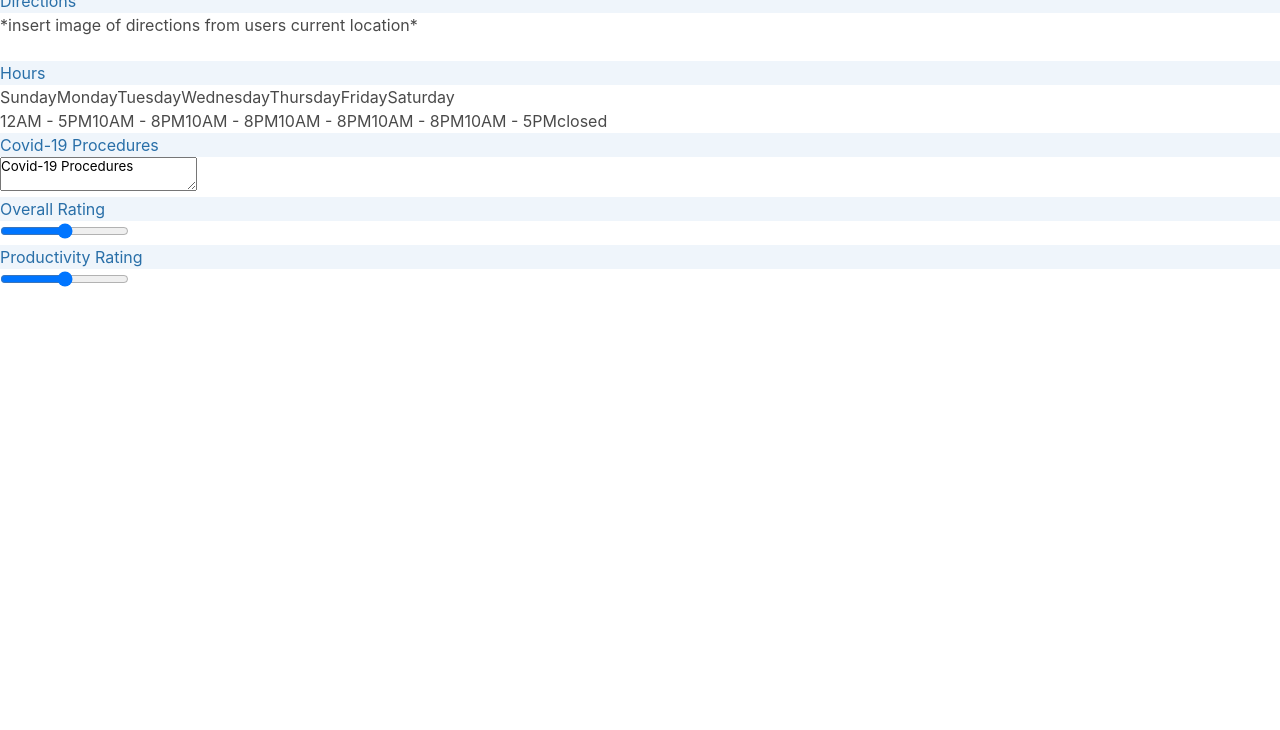
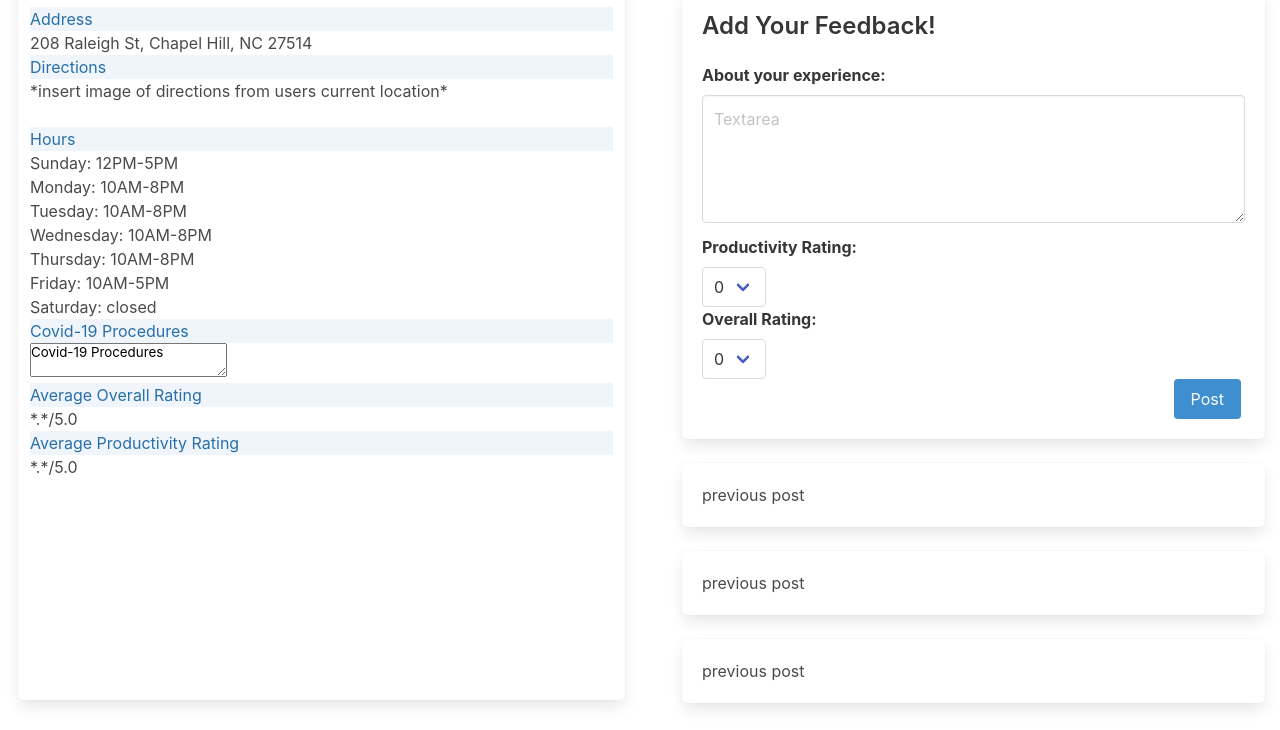
Before and after one commit to chelene3/426FinalProject, a website: page mock_location_page.html in a window 1280 px wide. Shown: the part 337-1067 px from the top of the page. Before the commit the page ends 800 px from the top, so only its background shows below. Drawn offline with nearby package versions, Linux system fonts and the light colour scheme.

Commit message:
refined specific place page

```diff
--- a/mock_location_page.html
+++ b/mock_location_page.html
@@ -1,5 +1,6 @@
 <!DOCTYPE html>
 <html lang="en">
+
 <head>
     <meta charset="UTF-8">
     <meta name="viewport" content="width=device-width, initial-scale=1.0">
@@ -8,47 +9,93 @@
     <meta name="viewport" content="width=device-width, initial-scale=1.0">
     <title>Mock Location Page</title>
 </head>
+
 <body>
     <div>
-        <a href="index.html"><img id="small_logo" src="https://lh3.googleusercontent.com/XvE-Xpqbz2VeJjpnCQgsn_cA3v1ZXJKual7Z0XlWef4YOTK0C4DkgeWlMozuPs7ZUxCW1Clit7PhtM6fCo1LIe3c-u-Jt4p-POL0535mzdb_dOwr5-GoISDlRlmZIjGf7miHBv9nhv8=w2400"/></a>
+        <a href="index.html"><img id="small_logo"
+                src="https://lh3.googleusercontent.com/XvE-Xpqbz2VeJjpnCQgsn_cA3v1ZXJKual7Z0XlWef4YOTK0C4DkgeWlMozuPs7ZUxCW1Clit7PhtM6fCo1LIe3c-u-Jt4p-POL0535mzdb_dOwr5-GoISDlRlmZIjGf7miHBv9nhv8=w2400" /></a>
     </div>
     <section class="section has-background-info">
         <div class="content has-text-centered">
             <h1 class="has-text-info-light title-is-1">Davis Library</h1>
         </div>
     </section>
-    <p>This is the rough format for the pages that will appear when users click on a particular study location.</p>
+    <div class="columns">
+        <div class="column box" id="about">
+            <h1 class="title is-3" id="aboutspot">About this Study Spot</h1>
             <h2 class="has-background-info-light has-text-info-dark">Address</h2>
             <p>208 Raleigh St, Chapel Hill, NC 27514</p>
             <h2 class="has-background-info-light has-text-info-dark">Directions</h2>
             <p>*insert image of directions from users current location*</p>
-    <img >
+            <img>
             <h2 class="has-background-info-light has-text-info-dark">Hours</h2>
-    <table>
-        <thead>
-            <tr>Sunday</tr>
-            <tr>Monday</tr>
-            <tr>Tuesday</tr>
-            <tr>Wednesday</tr>
-            <tr>Thursday</tr>
-            <tr>Friday</tr>
-            <tr>Saturday</tr>
-        </thead>
-        <tbody>
-            <td>12AM - 5PM</td>
-            <td>10AM - 8PM</td>
-            <td>10AM - 8PM</td>
-            <td>10AM - 8PM</td>
-            <td>10AM - 8PM</td>
-            <td>10AM - 5PM</td>
-            <td>closed</td>
-        </tbody>
-    </table>
+            <ul>
+                <li>Sunday:  12PM-5PM</li>
+                <li>Monday:  10AM-8PM</li>
+                <li>Tuesday:  10AM-8PM</li>
+                <li>Wednesday:  10AM-8PM</li>
+                <li>Thursday:  10AM-8PM</li>
+                <li>Friday:  10AM-5PM</li>
+                <li>Saturday:  closed</li>
+            </ul>
             <h2 class="has-background-info-light has-text-info-dark">Covid-19 Procedures</h2>
             <textarea>Covid-19 Procedures</textarea>
-    <h2 class="has-background-info-light has-text-info-dark">Overall Rating</h2>
-    <input type="range" id="rating" name="rating" min=1 max=5>
-    <h2 class="has-background-info-light has-text-info-dark">Productivity Rating</h2>
-    <input type="range" id="productivity" name="productivity" min=1 max=5>
+            <h2 class="has-background-info-light has-text-info-dark">Average Overall Rating</h2>
+            <p>*.*/5.0</p>
+            <h2 class="has-background-info-light has-text-info-dark">Average Productivity Rating</h2>
+            <p>*.*/5.0</p>
+        </div>
+        <div class="column" id="feed">
+            <h1 class="title is-3" id="aboutspot">Activity Feed</h1>
+            <div class="box form">
+                <h4 class="title is-4">Add Your Feedback!</h4>
+                <div class="field">
+                    <label class="label">About your experience:</label>
+                    <div class="control">
+                      <textarea class="textarea" placeholder="Textarea"></textarea>
+                    </div>
+                </div>
+                <div class="control">
+                    <label class="label">Productivity Rating:</label>
+                    <div class="select">
+                      <select>
+                        <option>0</option>
+                        <option>1</option>
+                        <option>2</option>
+                        <option>3</option>
+                        <option>4</option>
+                        <option>5</option>
+                      </select>
+                    </div>
+                  </div>
+                  <div class="control">
+                    <label class="label">Overall Rating:</label>
+                    <div class="select">
+                      <select>
+                        <option>0</option>
+                        <option>1</option>
+                        <option>2</option>
+                        <option>3</option>
+                        <option>4</option>
+                        <option>5</option>
+                      </select>
+                    </div>
+                  </div>
+                <div class="buttons is-right">
+                <button class="button is-info">Post</button>
+                </div>
+            </div>
+            <div class="box">
+                <p>previous post</p>
+            </div>
+            <div class="box">
+                <p>previous post</p>
+            </div>
+            <div class="box">
+                <p>previous post</p>
+            </div>
+        </div>
+    </div>
 </body>
+
 </html>
--- a/style.css
+++ b/style.css
@@ -15,3 +15,15 @@
 #small_logo{
     height: 100px;
 }
+
+#about{
+    margin: 30px
+}
+
+#aboutspot {
+    color: #ffc93c;
+}
+
+#feed {
+    margin: 15px
+}
```
Also changed, not shown: index.html (+1 -1 lines). Lines whose indentation alone changed are shown as unchanged.
